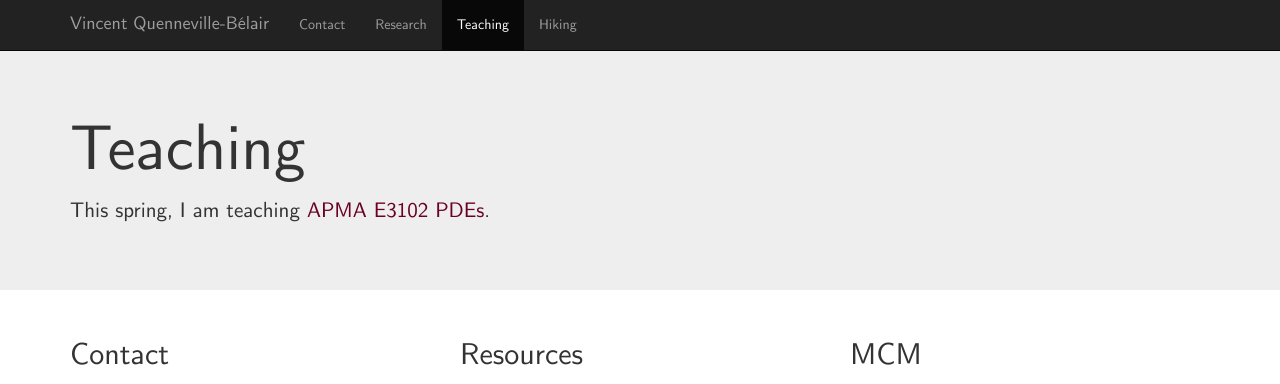
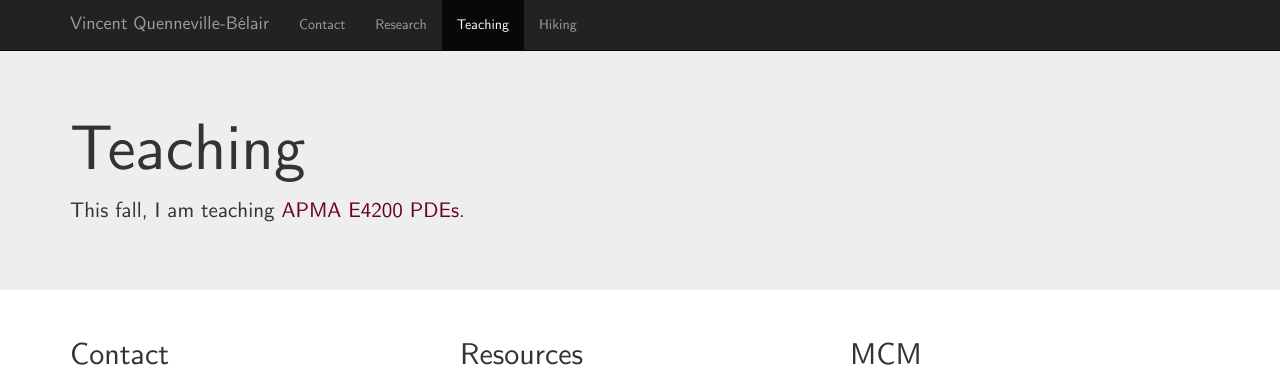
Before and after one commit to vincentqb/vincentqb.github.io.archive, a Jekyll site: the page built from teaching.html, in a window 1280 px wide. Shown: the top 384 px of the page. Built offline with Jekyll 4.4.1, drawn with Linux system fonts in a browser that asks for light colours; nearby versions of some CDN libraries; some of the changed lines change nothing that is shown.

Commit message:
updating teaching information.

```diff
--- a/teaching.html
+++ b/teaching.html
@@ -35,7 +35,7 @@ layout: default
 <div class="container">
 <h1>Teaching</h1>
 <p>
-This spring, I am teaching <a href="http://apam.columbia.edu/apam-courses">APMA E3102 PDEs</a>.
+This fall, I am teaching <a href="http://apam.columbia.edu/apam-courses">APMA E4200 PDEs</a>.
 </p>
 <!--<p><a class="btn btn-default" href="teaching-past.html" role="button">Previous &raquo;</a></p>-->
 </div>
@@ -56,8 +56,8 @@ This spring, I am teaching <a href="http://apam.columbia.edu/apam-courses">APMA
 <div class="col-md-4 col-sm-12">
 <h2>Resources</h2>
 <p>
-Homework and syllabus are on <a href="https://courseworks2.columbia.edu/courses/3409">Coursework</a>.
-Announcements and discussions are available on <a href="https://piazza.com/columbia/spring2016/apmae3102/home">Piazza</a>.
+Homework and syllabus are on <a href="https://courseworks2.columbia.edu/courses/8804">Coursework</a>.
+Announcements and discussions are available on <a href="https://piazza.com/columbia/fall2016/apmae4200">Piazza</a>.
 </p>
 </div>
 
```
